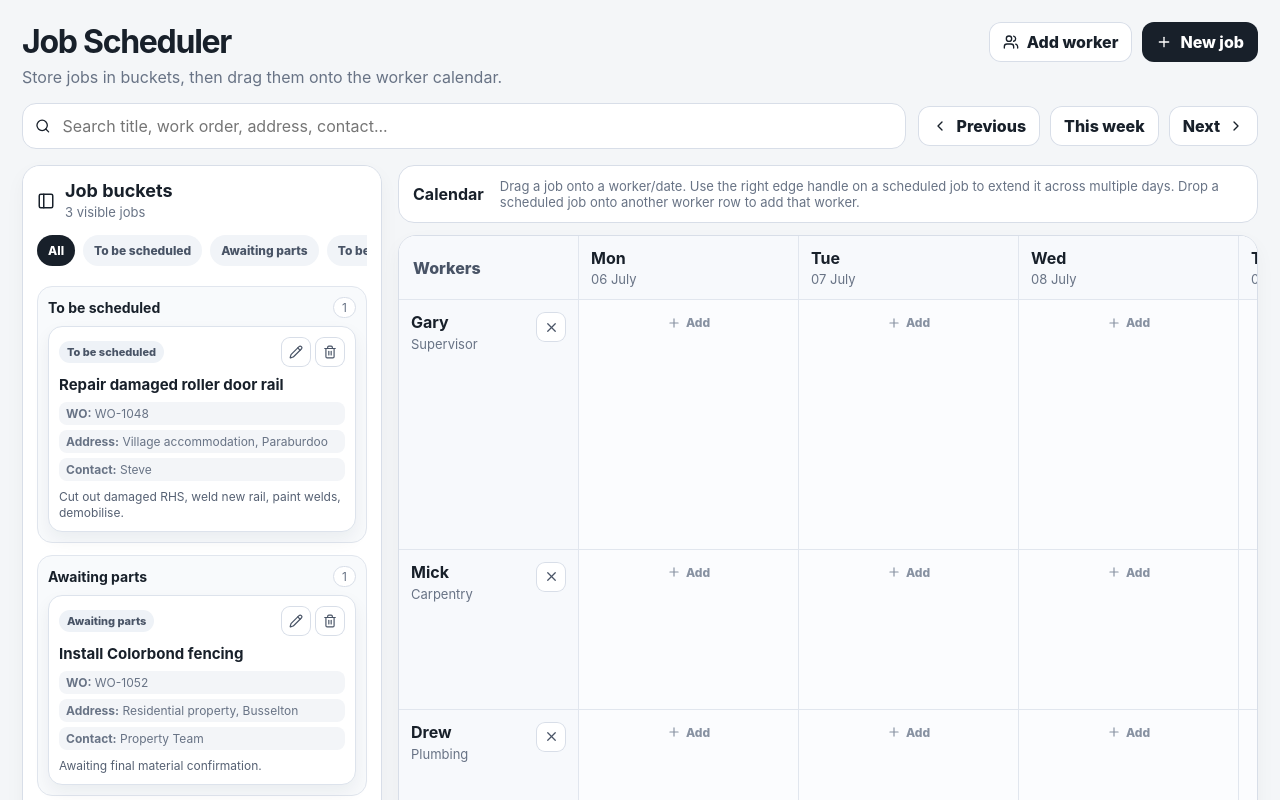
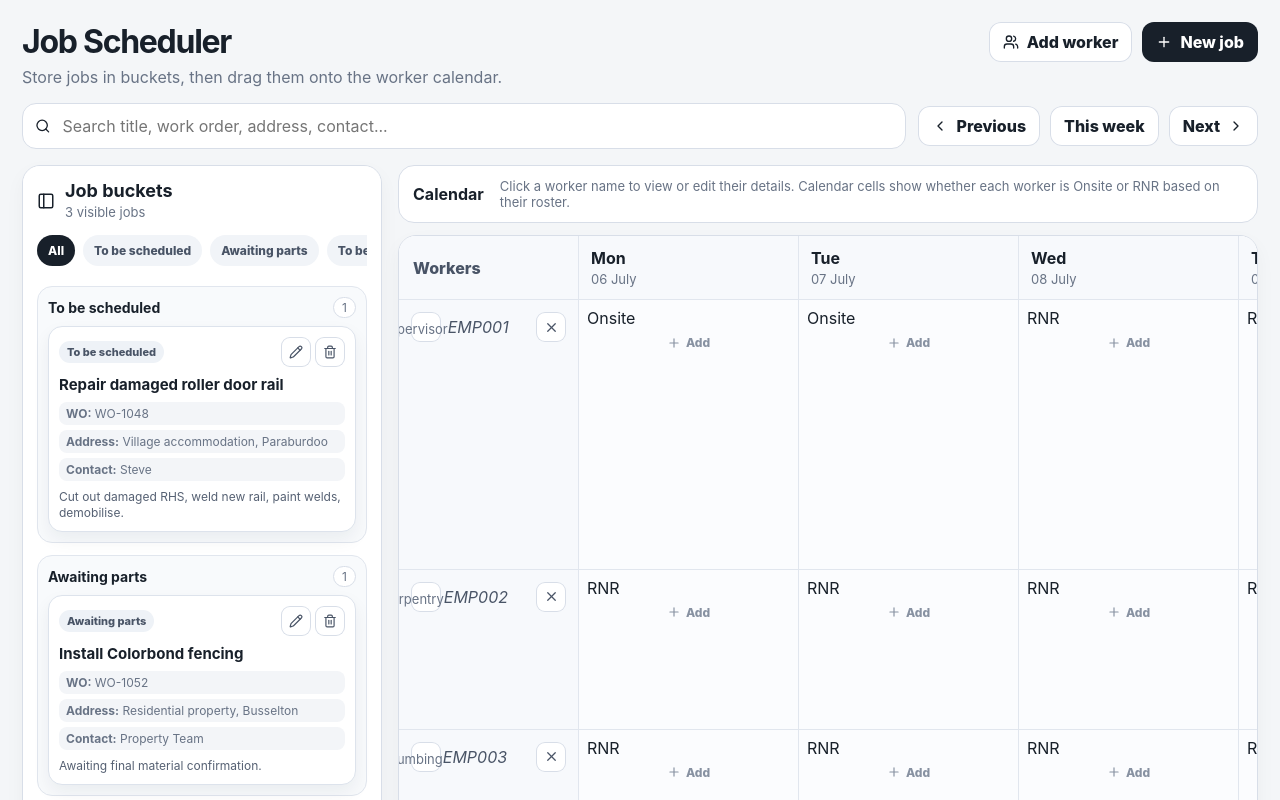
Before and after one commit to gary8808/Jobsched, a React (Vite) app: page / in a window 1280 px wide. Shown: the top 800 px of the page. Built offline with nearby package versions, Linux system fonts and the light colour scheme.

Commit message:
Update main.jsx

```diff
--- a/src/main.jsx
+++ b/src/main.jsx
@@ -10,11 +10,14 @@ import {
   ChevronLeft,
   ChevronRight,
   PanelLeft,
-  GripVertical
+  GripVertical,
+  Phone,
+  Mail,
+  BadgeCheck
 } from "lucide-react";
 import "./styles.css";
 
-const STORAGE_KEY = "job-scheduler-calendar-buckets-v1";
+const STORAGE_KEY = "job-scheduler-calendar-buckets-v2";
 
 const CATEGORIES = [
   "To be scheduled",
@@ -24,12 +27,56 @@ const CATEGORIES = [
   "Completed"
 ];
 
+const ROSTER_PATTERNS = [
+  { id: "NONE", label: "No roster pattern", onDays: 0, offDays: 0 },
+  { id: "5_ON_2_OFF", label: "5 days on / 2 off", onDays: 5, offDays: 2 },
+  { id: "8_ON_6_OFF", label: "8 days on / 6 off", onDays: 8, offDays: 6 },
+  { id: "14_ON_7_OFF", label: "2 weeks on / 1 off", onDays: 14, offDays: 7 },
+  { id: "14_ON_14_OFF", label: "2 weeks on / 2 off", onDays: 14, offDays: 14 }
+];
+
 const initialData = {
   teamMembers: [
-    { id: "gary", name: "Gary", role: "Supervisor" },
-    { id: "mick", name: "Mick", role: "Carpentry" },
-    { id: "drew", name: "Drew", role: "Plumbing" },
-    { id: "gaz", name: "Gaz", role: "Electrical" }
+    {
+      id: "gary",
+      name: "Gary",
+      role: "Supervisor",
+      phone: "0400 000 000",
+      email: "gary@example.com",
+      employeeNumber: "EMP001",
+      rosterPattern: "5_ON_2_OFF",
+      rosterStartDate: getIsoDate(new Date())
+    },
+    {
+      id: "mick",
+      name: "Mick",
+      role: "Carpentry",
+      phone: "",
+      email: "",
+      employeeNumber: "EMP002",
+      rosterPattern: "8_ON_6_OFF",
+      rosterStartDate: getIsoDate(new Date())
+    },
+    {
+      id: "drew",
+      name: "Drew",
+      role: "Plumbing",
+      phone: "",
+      email: "",
+      employeeNumber: "EMP003",
+      rosterPattern: "14_ON_7_OFF",
+      rosterStartDate: getIsoDate(new Date())
+    },
+    {
+      id: "gaz",
+      name: "Gaz",
+      role: "Electrical",
+      phone: "",
+      email: "",
+      employeeNumber: "EMP004",
+      rosterPattern: "14_ON_14_OFF",
+      rosterStartDate: getIsoDate(new Date())
+    }
   ],
   jobs: [
     {
@@ -76,6 +123,7 @@ function App() {
   const [query, setQuery] = useState("");
   const [activeCategory, setActiveCategory] = useState("All");
   const [editingJob, setEditingJob] = useState(null);
+  const [editingWorker, setEditingWorker] = useState(null);
   const [draggedJobId, setDraggedJobId] = useState(null);
   const [weekStart, setWeekStart] = useState(getStartOfWeek(new Date()));
 
@@ -156,6 +204,23 @@ function App() {
 
     updateData({ ...data, jobs: nextJobs });
     setEditingJob(null);
+  }
+
+  function saveWorker(workerToSave) {
+    const normalised = {
+      ...workerToSave,
+      rosterPattern: workerToSave.rosterPattern || "NONE",
+      rosterStartDate: workerToSave.rosterStartDate || ""
+    };
+
+    const exists = data.teamMembers.some((w) => w.id === normalised.id);
+
+    const nextWorkers = exists
+      ? data.teamMembers.map((w) => (w.id === normalised.id ? normalised : w))
+      : [...data.teamMembers, normalised];
+
+    updateData({ ...data, teamMembers: nextWorkers });
+    setEditingWorker(null);
   }
 
   function deleteJob(jobId) {
@@ -252,16 +317,7 @@ function App() {
   }
 
   function addTeamMember() {
-    const name = prompt("Worker name:");
-    if (!name) return;
-
-    const id =
-      name.toLowerCase().replace(/[^a-z0-9]+/g, "-") + "-" + Date.now();
-
-    updateData({
-      ...data,
-      teamMembers: [...data.teamMembers, { id, name, role: "" }]
-    });
+    setEditingWorker(emptyWorker());
   }
 
   function removeTeamMember(memberId) {
@@ -427,9 +483,8 @@ function App() {
           <div className="calendar-instructions">
             <strong>Calendar</strong>
             <span>
-              Drag a job onto a worker/date. Use the right edge handle on a
-              scheduled job to extend it across multiple days. Drop a scheduled
-              job onto another worker row to add that worker.
+              Click a worker name to view or edit their details. Calendar cells
+              show whether each worker is Onsite or RNR based on their roster.
             </span>
           </div>
 
@@ -473,10 +528,17 @@ function App() {
                       setDraggedJobId(null);
                     }}
                   >
-                    <div>
+                    <button
+                      className="worker-profile-button"
+                      onClick={() => setEditingWorker(member)}
+                      title="View or edit worker"
+                    >
                       <strong>{member.name}</strong>
                       <span>{member.role || "Team member"}</span>
-                    </div>
+                      {member.employeeNumber && (
+                        <em>{member.employeeNumber}</em>
+                      )}
+                    </button>
 
                     <button
                       title="Remove worker"
@@ -488,6 +550,7 @@ function App() {
 
                   {days.map((day) => {
                     const iso = getIsoDate(day);
+                    const rosterStatus = getRosterStatus(member, iso);
 
                     const cellJobs = scheduledJobs.filter(
                       (job) =>
@@ -501,7 +564,7 @@ function App() {
                         key={`${member.id}-${iso}`}
                         className={`calendar-cell ${
                           isToday(day) ? "today-cell" : ""
-                        }`}
+                        } ${rosterStatus === "RNR" ? "rnr-cell" : "onsite-cell"}`}
                         onDragOver={(e) => {
                           e.preventDefault();
                           e.dataTransfer.dropEffect = "move";
@@ -519,6 +582,14 @@ function App() {
                           setDraggedJobId(null);
                         }}
                       >
+                        <div
+                          className={`roster-badge ${
+                            rosterStatus === "RNR" ? "rnr" : "onsite"
+                          }`}
+                        >
+                          {rosterStatus}
+                        </div>
+
                         <button
                           className="add-cell-job"
                           onClick={() =>
@@ -578,6 +649,14 @@ function App() {
           teamMembers={data.teamMembers}
           onClose={() => setEditingJob(null)}
           onSave={saveJob}
+        />
+      )}
+
+      {editingWorker && (
+        <WorkerModal
+          worker={editingWorker}
+          onClose={() => setEditingWorker(null)}
+          onSave={saveWorker}
         />
       )}
     </div>
@@ -851,6 +930,119 @@ function JobModal({ job, teamMembers, onClose, onSave }) {
   );
 }
 
+function WorkerModal({ worker, onClose, onSave }) {
+  const [form, setForm] = useState(worker);
+
+  function update(field, value) {
+    setForm({ ...form, [field]: value });
+  }
+
+  function submit(e) {
+    e.preventDefault();
+
+    if (!form.name.trim()) {
+      alert("Please enter a worker name.");
+      return;
+    }
+
+    onSave(form);
+  }
+
+  return (
+    <div className="modal-backdrop">
+      <form className="modal worker-modal" onSubmit={submit}>
+        <div className="modal-header">
+          <h2>Worker profile</h2>
+          <button type="button" className="icon" onClick={onClose}>
+            <X size={18} />
+          </button>
+        </div>
+
+        <div className="two-col">
+          <label>
+            Name
+            <input value={form.name} onChange={(e) => update("name", e.target.value)} />
+          </label>
+
+          <label>
+            Role / trade
+            <input value={form.role} onChange={(e) => update("role", e.target.value)} />
+          </label>
+        </div>
+
+        <div className="two-col">
+          <label>
+            Contact number
+            <input value={form.phone} onChange={(e) => update("phone", e.target.value)} />
+          </label>
+
+          <label>
+            Email
+            <input value={form.email} onChange={(e) => update("email", e.target.value)} />
+          </label>
+        </div>
+
+        <label>
+          Employee number
+          <input
+            value={form.employeeNumber}
+            onChange={(e) => update("employeeNumber", e.target.value)}
+          />
+        </label>
+
+        <div className="two-col">
+          <label>
+            Roster pattern
+            <select
+              value={form.rosterPattern || "NONE"}
+              onChange={(e) => update("rosterPattern", e.target.value)}
+            >
+              {ROSTER_PATTERNS.map((pattern) => (
+                <option key={pattern.id} value={pattern.id}>
+                  {pattern.label}
+                </option>
+              ))}
+            </select>
+          </label>
+
+          <label>
+            Roster start date
+            <input
+              type="date"
+              value={form.rosterStartDate || ""}
+              onChange={(e) => update("rosterStartDate", e.target.value)}
+            />
+          </label>
+        </div>
+
+        <div className="worker-summary">
+          <div>
+            <Phone size={15} />
+            <span>{form.phone || "No phone number entered"}</span>
+          </div>
+          <div>
+            <Mail size={15} />
+            <span>{form.email || "No email entered"}</span>
+          </div>
+          <div>
+            <BadgeCheck size={15} />
+            <span>{form.employeeNumber || "No employee number entered"}</span>
+          </div>
+        </div>
+
+        <div className="modal-actions">
+          <button type="button" className="secondary" onClick={onClose}>
+            Cancel
+          </button>
+          <button type="submit" className="primary">
+            Save worker
+          </button>
+        </div>
+      </form>
+    </div>
+  );
+}
+
 function emptyJob(defaults = {}) {
   const start = defaults.startDate ?? "";
 
@@ -869,10 +1061,39 @@ function emptyJob(defaults = {}) {
   };
 }
 
+function emptyWorker() {
+  const id = "worker-" + crypto.randomUUID();
+
+  return {
+    id,
+    name: "",
+    role: "",
+    phone: "",
+    email: "",
+    employeeNumber: "",
+    rosterPattern: "NONE",
+    rosterStartDate: ""
+  };
+}
+
 function loadData() {
   try {
     const saved = localStorage.getItem(STORAGE_KEY);
-    return saved ? JSON.parse(saved) : initialData;
+    if (!saved) return initialData;
+
+    const parsed = JSON.parse(saved);
+
+    return {
+      ...parsed,
+      teamMembers: parsed.teamMembers.map((worker) => ({
+        phone: "",
+        email: "",
+        employeeNumber: "",
+        rosterPattern: "NONE",
+        rosterStartDate: "",
+        ...worker
+      }))
+    };
   } catch {
     return initialData;
   }
@@ -906,6 +1127,29 @@ function getIsoDate(date) {
   const day = String(copy.getDate()).padStart(2, "0");
 
   return `${year}-${month}-${day}`;
+}
+
+function daysBetween(startDate, targetDate) {
+  const start = new Date(startDate + "T00:00:00");
+  const target = new Date(targetDate + "T00:00:00");
+
+  const msPerDay = 24 * 60 * 60 * 1000;
+  return Math.floor((target - start) / msPerDay);
+}
+
+function getRosterStatus(worker, isoDate) {
+  if (!worker.rosterPattern || worker.rosterPattern === "NONE") return "Onsite";
+  if (!worker.rosterStartDate) return "Onsite";
+
+  const pattern = ROSTER_PATTERNS.find((p) => p.id === worker.rosterPattern);
+  if (!pattern || !pattern.onDays || !pattern.offDays) return "Onsite";
+
+  const cycleLength = pattern.onDays + pattern.offDays;
+  const difference = daysBetween(worker.rosterStartDate, isoDate);
+
+  const dayInCycle = ((difference % cycleLength) + cycleLength) % cycleLength;
+
+  return dayInCycle < pattern.onDays ? "Onsite" : "RNR";
 }
 
 function formatDayName(date) {
```
